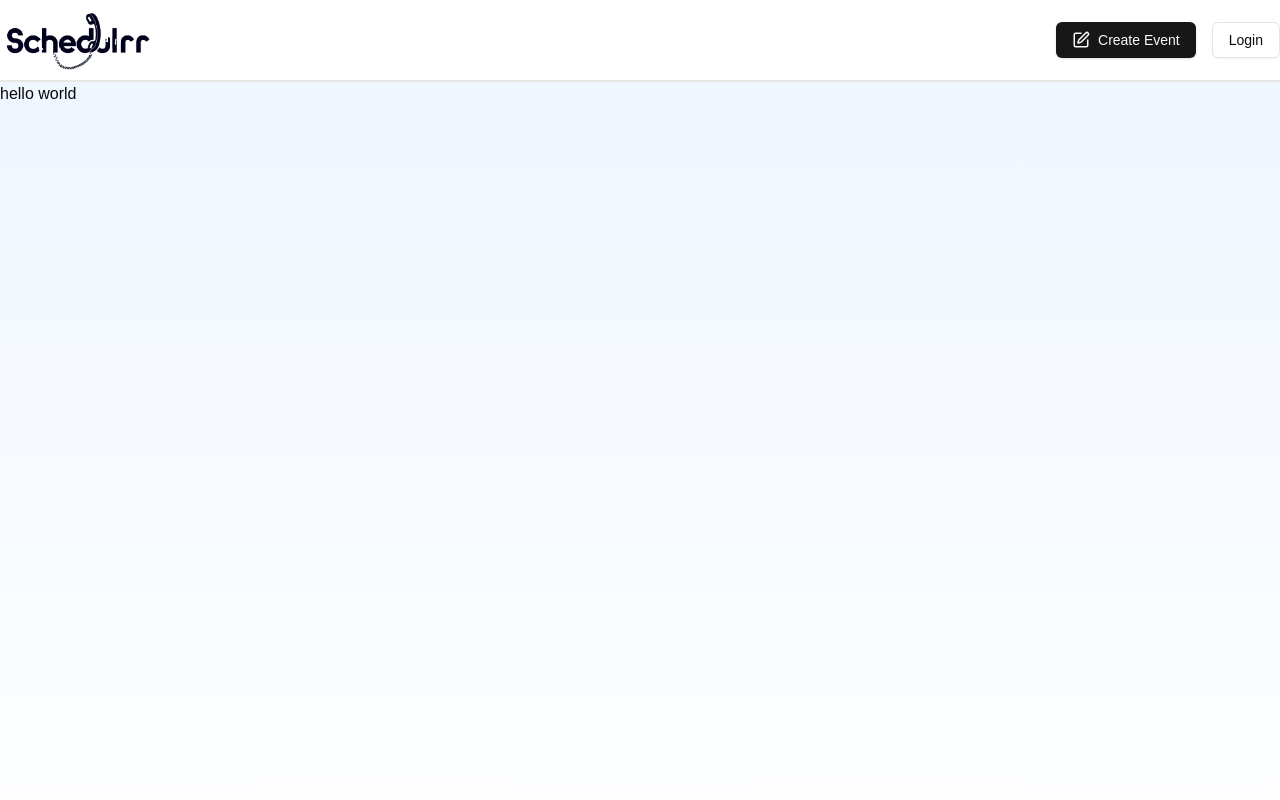
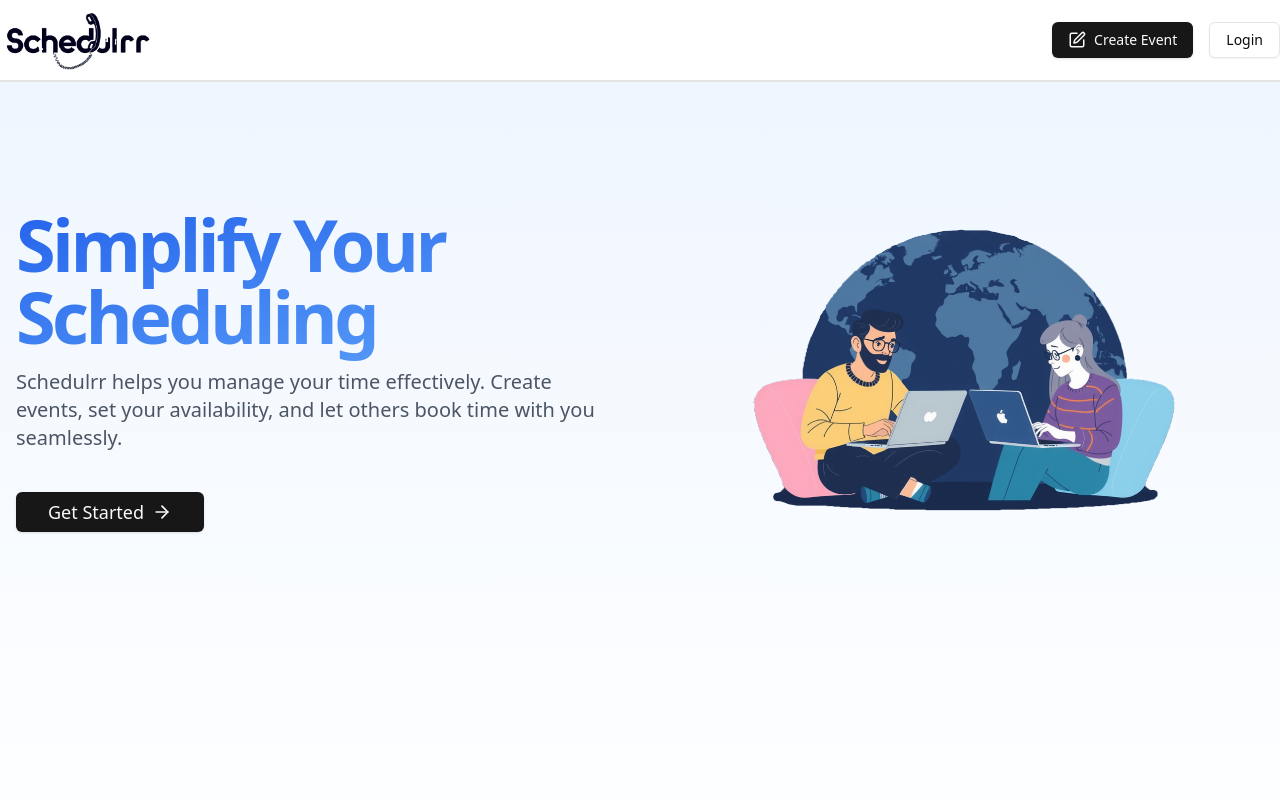
Before and after one commit to Jenesh18/calendly, a Next.js app: page / in a window 1280 px wide. Shown: the top 800 px of the page. Built offline with nearby package versions, Linux system fonts and the light colour scheme; no server answers.

Commit message:
day 2 neonDB setup and Hero section create

```diff
--- a/app/globals.css
+++ b/app/globals.css
@@ -2,8 +2,18 @@
 @tailwind components;
 @tailwind utilities;
 
-body {
-  font-family: Arial, Helvetica, sans-serif;
+:root {
+  --foreground-rgb: 0, 0, 0;
+  --background-start-rgb: 214, 219, 220;
+  --background-end-rgb: 255, 255, 255;
+}
+
+@media (prefers-color-scheme: dark) {
+  :root {
+    --foreground-rgb: 255, 255, 255;
+    --background-start-rgb: 0, 0, 0;
+    --background-end-rgb: 0, 0, 0;
+  }
 }
 
 @layer utilities {
@@ -76,3 +86,22 @@ body {
     @apply bg-background text-foreground;
   }
 }
+
+@layer utilities {
+  .gradient-title {
+    @apply font-extrabold bg-gradient-to-br from-blue-600 to-blue-400 bg-clip-text tracking-tighter text-transparent pb-4 pr-2 ;
+  }
+}
+
+
+@layer utilities {
+  /* Hide scrollbar for Chrome, Safari and Opera */
+  .no-scrollbar::-webkit-scrollbar {
+    display: none;
+  }
+  /* Hide scrollbar for IE, Edge and Firefox */
+  .no-scrollbar {
+    -ms-overflow-style: none; /* IE and Edge */
+    scrollbar-width: none; /* Firefox */
+  }
+}
--- a/app/page.js
+++ b/app/page.js
@@ -1,8 +1,46 @@
+import HeroSection from "@/components/HeroSection";
+import {  Calendar, Clock, LinkIcon } from "lucide-react";
+
+
+const features = [
+  {
+    icon: Calendar,
+    title: "Create Events",
+    description: "Easily set up and customize your event types",
+  },
+  {
+    icon: Clock,
+    title: "Manage Availability",
+    description: "Define your availability to streamline scheduling",
+  },
+  {
+    icon: LinkIcon,
+    title: "Custom Links",
+    description: "Share your personalized scheduling link",
+  },
+];
+
+const howItWorks = [
+  { step: "Sign Up", description: "Create your free Schedulrr account" },
+  {
+    step: "Set Availability",
+    description: "Define when you're available for meetings",
+  },
+  {
+    step: "Share Your Link",
+    description: "Send your scheduling link to clients or colleagues",
+  },
+  {
+    step: "Get Booked",
+    description: "Receive confirmations for new appointments automatically",
+  },
+];
 
 export default function Home() {
   return (
-   <div>
-    hello world
-   </div>
+    <main className="container mx-auto px-4 py-16">
+      {/* HERO Section */}
+      <HeroSection />
+    </main>
   );
 }
--- a/components/Header.jsx
+++ b/components/Header.jsx
@@ -3,6 +3,7 @@ import Link from "next/link";
 import { Button } from "./ui/button";
 import { PenBox } from "lucide-react";
 import { SignedIn, SignedOut, SignInButton, UserButton } from "@clerk/nextjs";
+import UserMenu from "./user-menu";
 
 const Header = () => {
   return (
@@ -30,7 +31,7 @@ const Header = () => {
           </SignInButton>
         </SignedOut>
         <SignedIn>
-          <UserButton />
+          <UserMenu />
         </SignedIn>
       </div>
     </nav>
--- /dev/null
+++ b/components/HeroSection.jsx
@@ -0,0 +1,37 @@
+import Link from "next/link"
+import { Button } from "./ui/button"
+import { ArrowRight } from "lucide-react"
+import Image from "next/image"
+
+const HeroSection = () => {
+  return (
+    <div className="flex flex-col lg:flex-row items-center justify-between gap-12 mb-24">
+    <div className="lg:w-1/2">
+      <h1 className="text-7xl font-extrabold gradient-title pb-6">
+        Simplify Your Scheduling
+      </h1>
+      <p className="text-xl text-gray-600 mb-10">
+        Schedulrr helps you manage your time effectively. Create events, set
+        your availability, and let others book time with you seamlessly.
+      </p>
+      <Link href={"/dashboard"}>
+        <Button size="lg" className="text-lg">
+          Get Started <ArrowRight className="ml-2 h-5 w-5" />
+        </Button>
+      </Link>
+    </div>
+    <div className="lg:w-1/2 flex justify-center">
+      <div className="relative w-full max-w-md aspect-square">
+        <Image
+          src="/poster.png"
+          alt="Scheduling illustration"
+          layout="fill"
+          objectFit="contain"
+        />
+      </div>
+    </div>
+  </div>
+  )
+}
+
+export default HeroSection
--- /dev/null
+++ b/components/user-menu.jsx
@@ -0,0 +1,27 @@
+"use client"
+
+import { UserButton } from "@clerk/nextjs";
+import { ChartNoAxesGantt } from "lucide-react";
+
+const UserMenu = () => {
+  return (
+    <UserButton
+      appearance={{
+        elements: {
+          avatarBox: "w-10 h-10",
+        },
+      }}
+    >
+      <UserButton.MenuItems>
+        <UserButton.Link
+          label="My Events"
+          labelIcon={<ChartNoAxesGantt size={15} />}
+          href="/events"
+        />
+        <UserButton.Action label="manageAccount" />
+      </UserButton.MenuItems>
+    </UserButton>
+  );
+};
+
+export default UserMenu;
```
Also changed, not shown: middleware.js (+15 -2 lines), 1 other file (tests, documents, lock files or other folders).
